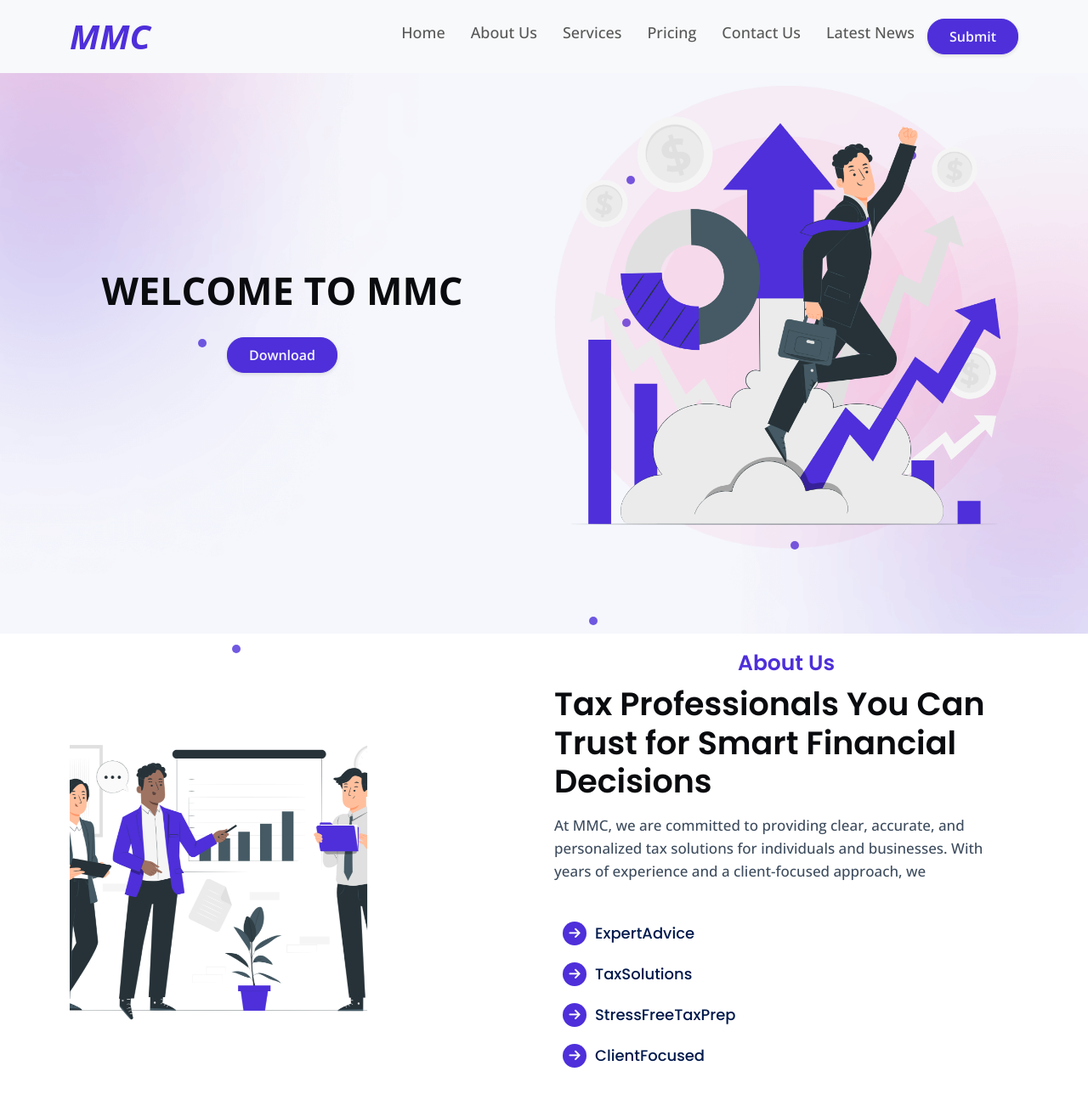
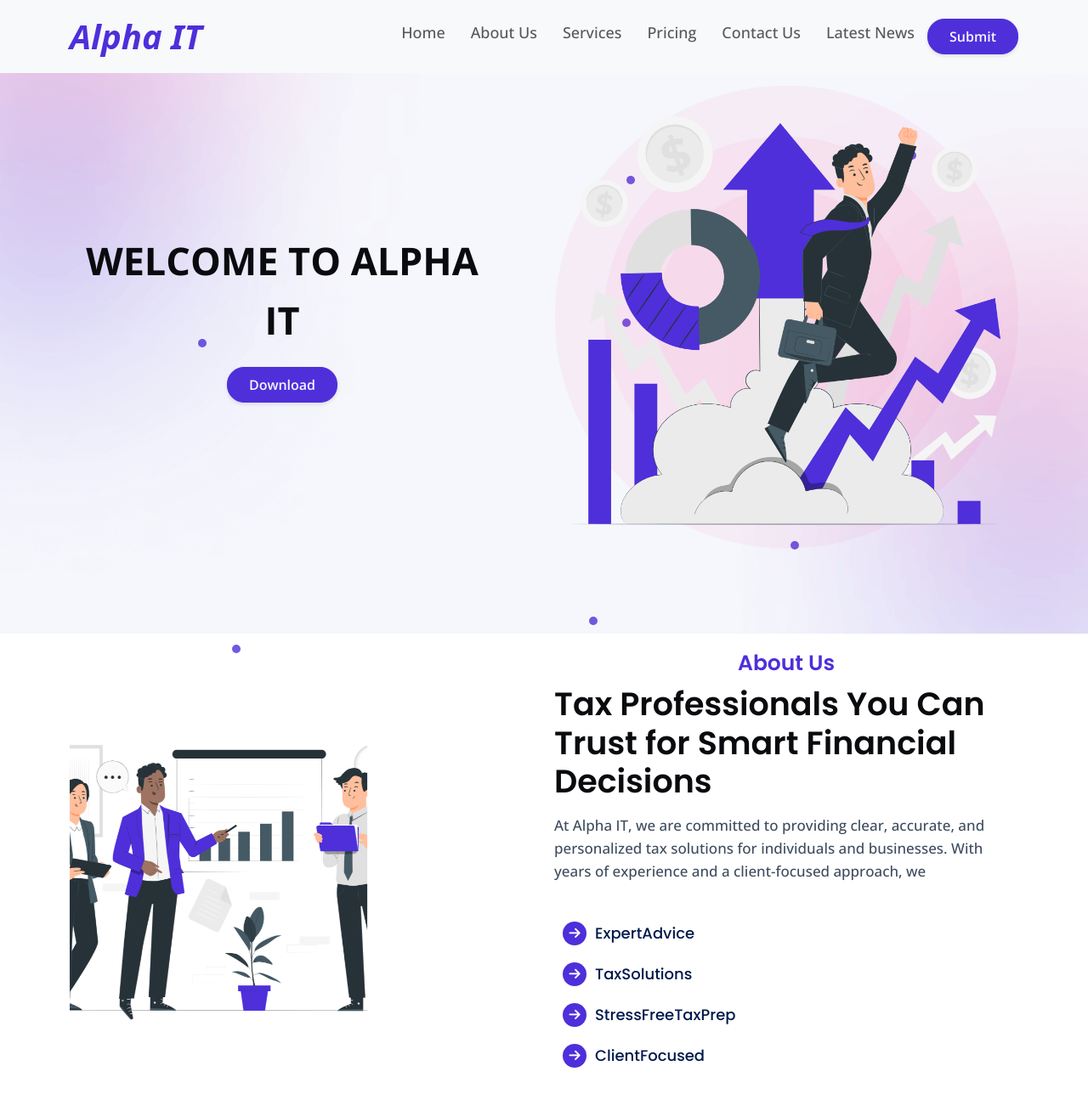
Before and after one commit to Amirhosen65/alpha-it, a plain HTML site: page index.html in a window 1280 px wide. Shown: the top 1288 px of the page at 85% size. Drawn offline with nearby package versions, Linux system fonts and the light colour scheme.

Commit message:
company name change

```diff
--- a/index.html
+++ b/index.html
@@ -3,7 +3,7 @@
   <head>
     <meta charset="UTF-8" />
     <meta name="viewport" content="width=device-width, initial-scale=1.0" />
-    <title>MMC Company</title>
+    <title>Alpha IT</title>
     <!-- ==========css link========= -->
     <link rel="stylesheet" href="./css/style.css" />
     <!-- =========google font cnd========== -->
@@ -41,7 +41,7 @@
     <!-- ============navbar section start========== -->
     <nav class="navbar navbar-expand-lg navbar-light bg-light">
       <div class="container">
-        <a class="navbar-brand" href="#">MMC</a>
+        <a class="navbar-brand" href="#">Alpha IT</a>
         <button
           class="navbar-toggler"
           type="button"
@@ -93,7 +93,7 @@
               <div
                 class="banner-content"
               >
-                <h2>Welcome to MMC</h2>
+                <h2>Welcome to Alpha IT</h2>
                 <div
                   class="main-button animate__animated animate__fadeInLeft animate__delay-0.3s"
                 >
@@ -145,7 +145,7 @@
                   Tax Professionals You Can Trust for Smart Financial Decisions
                 </h2>
                 <p>
-                  At MMC, we are committed to providing clear, accurate, and
+                  At Alpha IT, we are committed to providing clear, accurate, and
                   personalized tax solutions for individuals and businesses.
                   With years of experience and a client-focused approach, we
                 </p>
@@ -798,7 +798,7 @@
       </section>
      <!-- =======counter section end=========== -->
 
-<<<<<<< HEAD
+
      <div class="clients">
       <div class="service-header text-center">
         <h4>Our Clients</h4>
@@ -818,8 +818,7 @@
 
     </div>
 
-=======
->>>>>>> toufikul
+
       <!-- =========contact section start======== -->
       <section id="contact">
         <div class="container">
@@ -893,8 +892,8 @@
         <div class="footer-container">
           <div class="footer-info">
             <div class="logo">
-              <h2 class="logo-txt">MMC</h2>
-              <p>MMC IT Ltd. Empowering your digital world with premier web design, development, and comprehensive IT solutions. Let's innovate together!</p>
+              <h2 class="logo-txt">Alpha IT</h2>
+              <p>Alpha IT IT Ltd. Empowering your digital world with premier web design, development, and comprehensive IT solutions. Let's innovate together!</p>
             </div>
             <div class="contact">
               <p><i class="fa-solid fa-location-dot"></i> Dhaka, Bangladesh</p>
```
Also changed, not shown: contact.html (+3 -3 lines), services.html (+3 -3 lines).
